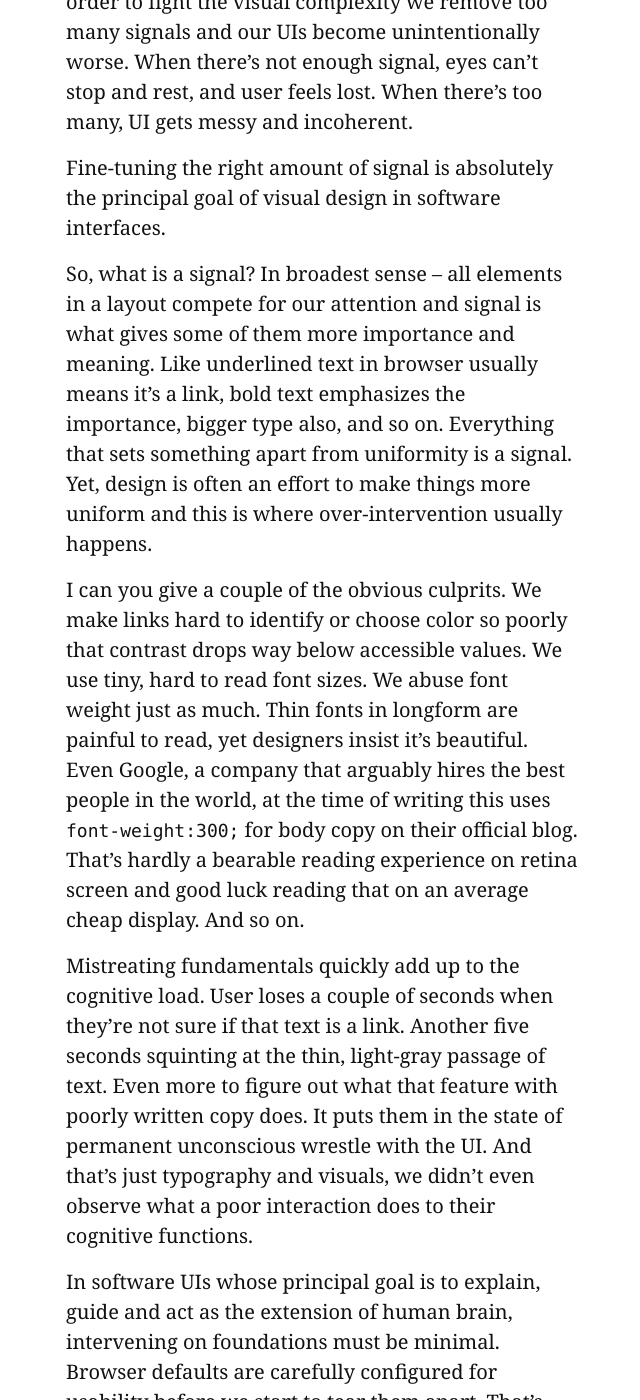
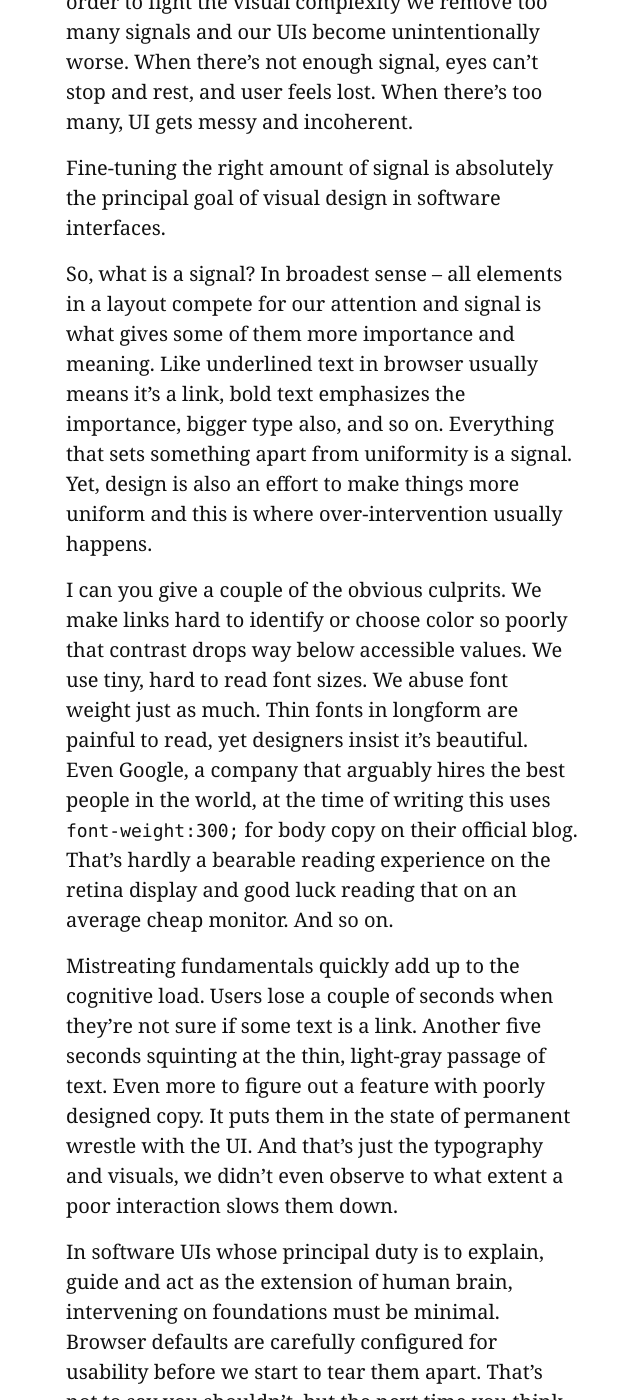
Before and after one commit to ropsii/ropsii.github.io, a Jekyll site: the page built from _posts/2020-08-18-over-intervention.markdown, in a window 1280 px wide and 1400 px high, scrolled down 425 px. Shown: the whole window, without its empty margins (318-958 px from the left). Built offline with Jekyll 4.4.1, drawn with Linux system fonts in a browser that asks for light colours; some of the changed text lies outside the part shown.

Commit message:
wordsmithing

```diff
--- a/_posts/2020-08-18-over-intervention.markdown
+++ b/_posts/2020-08-18-over-intervention.markdown
@@ -4,22 +4,22 @@ title:  "Over-intervention in UI design"
 author: "Petar Perovic"
 date:   2020-07-11 12:10:00 +0100
 readingtime: "2"
-excerpt: "Don’t mess up the basics"
+excerpt: "Usable is beautiful"
 categories: typography product design ux ui
 ---
 
 Designers need a constant reminder about the fundamentals of good UI design. The goal of visual design in user interfaces is to make content accessible, understandable and easy to consume.
 
-However, that gets often neglected, sometimes under the burden of trends, and sometimes out of a personal preference or sheer complexity of the interface that designer is trying to _domesticate_.
+However, that gets neglected, sometimes under the burden of trends, and sometimes out of a personal preference or sheer complexity of the interface that designer is trying to _domesticate_.
 
 We tend to sterilize our work. I do it all the time. In order to fight the visual complexity we remove too many signals and our UIs become unintentionally worse. When there’s not enough signal, eyes can’t stop and rest, and user feels lost. When there’s too many, UI gets messy and incoherent.
 
 Fine-tuning the right amount of signal is absolutely the principal goal of visual design in software interfaces.
 
-So, what is a signal? In broadest sense – all elements in a layout compete for our attention and signal is what gives some of them more importance and meaning. Like underlined text in browser usually means it’s a link, bold text emphasizes the importance, bigger type also, and so on. Everything that sets something apart from uniformity is a signal. Yet, design is often an effort to make things more uniform and this is where over-intervention usually happens.
+So, what is a signal? In broadest sense – all elements in a layout compete for our attention and signal is what gives some of them more importance and meaning. Like underlined text in browser usually means it’s a link, bold text emphasizes the importance, bigger type also, and so on. Everything that sets something apart from uniformity is a signal. Yet, design is also an effort to make things more uniform and this is where over-intervention usually happens.
 
-I can you give a couple of the obvious culprits. We make links hard to identify or choose color so poorly that contrast drops way below accessible values. We use tiny, hard to read font sizes. We abuse font weight just as much. Thin fonts in longform are painful to read, yet designers insist  it’s beautiful. Even Google, a company that arguably hires the best people in the world, at the time of writing this uses `font-weight:300;` for body copy on their official blog. That’s hardly a bearable reading experience on retina screen and good luck reading that on an average cheap display. And so on.
+I can you give a couple of the obvious culprits. We make links hard to identify or choose color so poorly that contrast drops way below accessible values. We use tiny, hard to read font sizes. We abuse font weight just as much. Thin fonts in longform are painful to read, yet designers insist  it’s beautiful. Even Google, a company that arguably hires the best people in the world, at the time of writing this uses `font-weight:300;` for body copy on their official blog. That’s hardly a bearable reading experience on the retina display and good luck reading that on an average cheap monitor. And so on.
 
-Mistreating fundamentals quickly add up to the cognitive load. User loses a couple of seconds when they’re not sure if that text is a link. Another five seconds squinting at the thin, light-gray passage of text. Even more to figure out what that feature with poorly written copy does. It puts them in the state of permanent unconscious wrestle with the UI. And that’s just typography and visuals, we didn’t even observe what a poor interaction does to their cognitive functions.
+Mistreating fundamentals quickly add up to the cognitive load. Users lose a couple of seconds when they’re not sure if some text is a link. Another five seconds squinting at the thin, light-gray passage of text. Even more to figure out a feature with poorly designed copy. It puts them in the state of permanent wrestle with the UI. And that’s just the typography and visuals, we didn’t even observe to what extent a poor interaction slows them down.
 
-In software UIs whose principal goal is to explain, guide and act as the extension of human brain, intervening on foundations must be minimal. Browser defaults are carefully configured for usability before we start to tear them apart. That’s not to say you shouldn’t, but the next time you think of replacing those ugly blue underlined links for something more _elegant_, remember that in software usable is beautiful.
+In software UIs whose principal duty is to explain, guide and act as the extension of human brain, intervening on foundations must be minimal. Browser defaults are carefully configured for usability before we start to tear them apart. That’s not to say you shouldn’t, but the next time you think of replacing those “ugly” blue underlined links for something more _elegant_, remember that in software _usable is beautiful_.
```
